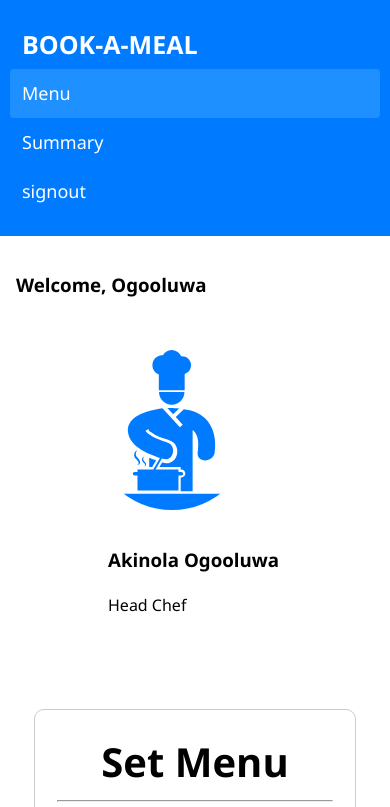
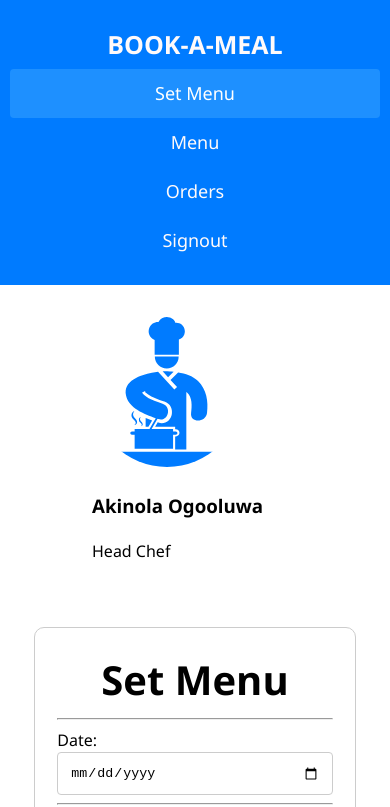
Before and after one commit to rovilay/Book-A-Meal, a plain HTML site: page UI/create-menu.html in a window 390 px wide. Shown: the top 807 px of the page. Drawn offline with Linux system fonts and the light colour scheme; a script that the page names is missing; files whose address does not match are found by name.

Commit message:
Update Set menu tempate

```diff
--- a/UI/create-menu.html
+++ b/UI/create-menu.html
@@ -11,24 +11,24 @@
 
 <body>
   <main>
-    <main>
+
   <!-- header -->
   <header>
       <div class="header">
-          <a href="#default" class="logo">Book-A-Meal</a>
+        <a href="index.html" class="logo">Book-A-Meal</a>
         <div class="header-right">
-            <a class="active" href="#menu">Menu</a>
-            <a href="#summary">Summary</a>
-            <a href="#signout">signout</a>
+          <a class="active" href="create-menu.html">Set Menu</a>
+          <a href="menu.html">Menu</a>
+          <a href="orders.html">Orders</a>
+          <a href="index.html">Signout</a>
         </div>
       </div>
     </header>
 
-      <section class="welcome container">
-        <h3>Welcome, Ogooluwa</h3>
+    <section class="welcome">
       <div class="welcome-container">
         <img src="./images/chef.svg" alt="menu01">
-          <div class="menu-info">
+        <div class="admin-info">
           <h3>
             <b>Akinola Ogooluwa</b>
           </h3>
@@ -101,7 +101,7 @@
 
     <!-- Menu Display section -->
     <section id="display-section" class="display-section container">
-        <div class="display-title" id="display-title" style="display: block;"> Today's Menus
+      <div class="display-title" id="display-title" style="display: block;"> Today's Menu
 
         <hr>
 
--- a/UI/css/create-menu.css
+++ b/UI/css/create-menu.css
@@ -1,5 +1,3 @@
-/* Global */
-
 /* Global */
 
 body {
@@ -19,10 +17,6 @@ body {
     overflow: hidden
 }
 
-section .welcome {
-    padding: 1rem 2rem;
-    margin-left:
-}
 .welcome-container {
     max-width: 270px;
     margin: 0 auto;
@@ -48,6 +42,56 @@ section .welcome {
     margin-right: 5%
 }
 
+/* header */
+
+.header {
+    overflow: hidden;
+    background-color: #007bff;
+    padding: 20px 10px;
+}
+
+.header a {
+    float: left;
+    color: snow;
+    text-align: center;
+    padding: 12px;
+    text-decoration: none;
+    font-size: 18px;
+    line-height: 25px;
+    border-radius: 4px;
+}
+
+.header a.logo {
+    font-size: 25px;
+    font-weight: bold;
+    text-transform: uppercase
+}
+
+.header a:hover {
+    background-color: #ddd;
+    color: black;
+}
+
+.header a.active {
+    background-color: dodgerblue;
+    color: white;
+}
+
+.header-right {
+    float: right;
+}
+
+@media screen and (max-width: 590px) {
+    .header a {
+        float: none;
+        display: block;
+        text-align: center;
+    }
+    .header-right {
+        float: none;
+    }
+}
+
 /* Form */
 
 .checkbox-card {
@@ -69,7 +113,9 @@ section .welcome {
     min-width: 15em;
 }
 
-.card form input[type=number], .card form input[type=date] {
+.card form input[type=number],
+.card form input[type=date]
+{
     width: 30%;
     padding: 12px;
     border: 1px solid #ccc;
@@ -93,65 +139,20 @@ section .welcome {
     transition: background-color 1s ease-out
 }
 
-.welcome img {
-    border-radius: 50%;
-    max-width: 10rem;
-    max-height: 10rem
+.welcome {
+    margin: au;
 }
 
-/* header */
-
-.header {
-    background: #007bff;
-    color: #fff;
-    padding: 20px 10px;
-    overflow: hidden;
+.welcome img {
+    border-radius: 70%;
+    width: 150px;
+    height: 150px;
+}
+.admin-info {
+    text-align: justify;
 }
 
 
-  .header a {
-    float: left;
-    color: white;
-    text-align: center;
-    padding: 12px;
-    text-decoration: none;
-    font-size: 18px;
-    line-height: 25px;
-    border-radius: 4px;
-  }
-
-  .header a.logo {
-    font-size: 25px;
-    font-weight: bold;
-    text-transform: uppercase
-  }
-
-  .header a:hover {
-    background-color: #ddd;
-    color: black;
-  }
-
-  .header a.active {
-    background-color: dodgerblue;
-    color: white;
-  }
-
-
-  .header-right {
-    float: right;
-  }
-
-
-  @media screen and (max-width: 500px) {
-    .header a {
-      float: none;
-      display: block;
-      text-align: left;
-    }
-    .header-right {
-      float: none;
-    }
-  }
 
   /* display Section */
 
@@ -197,8 +198,14 @@ footer {
         display: inline-block;
     }
     .card form button,
-    .card form input[type=number] {
+    .card form input[type=number],
+    .card form input[type=date]
+    {
         width: 100%;
         padding: 12px;
     }
+
+    .welcome {
+        text-align: center
+    }
 }
--- a/UI/css/orders.css
+++ b/UI/css/orders.css
@@ -171,9 +171,6 @@ footer {
   background: #007bff;
   color: snow;
   text-align: center;
-<<<<<<< HEAD
-=======
   padding: 1.4rem;
->>>>>>> order_summary
   margin-top: 1em;
 }
```
Also changed, not shown: UI/orders.html (+1 -1 lines), UI/js/create-menu.js (deleted). Lines whose indentation alone changed are shown as unchanged.
